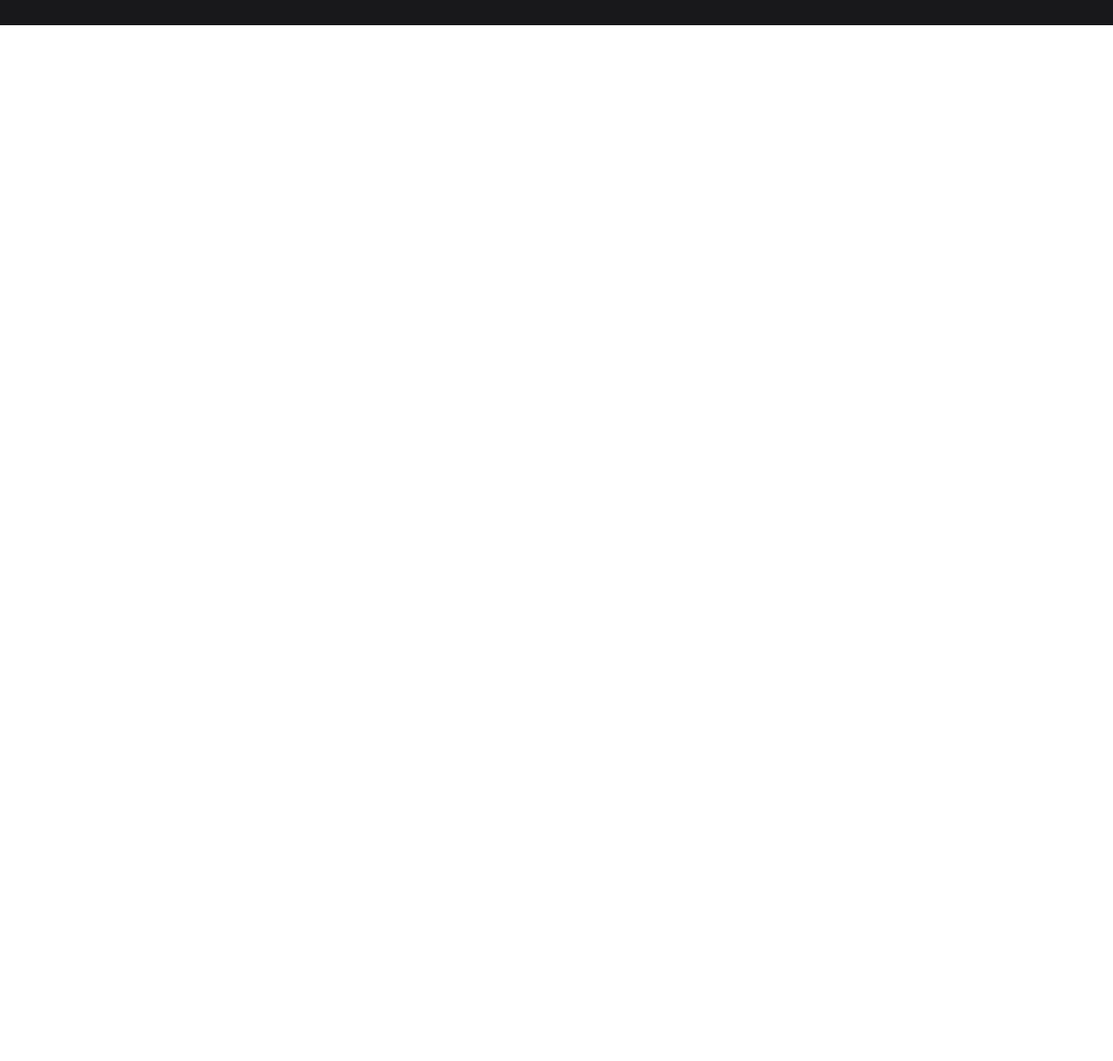
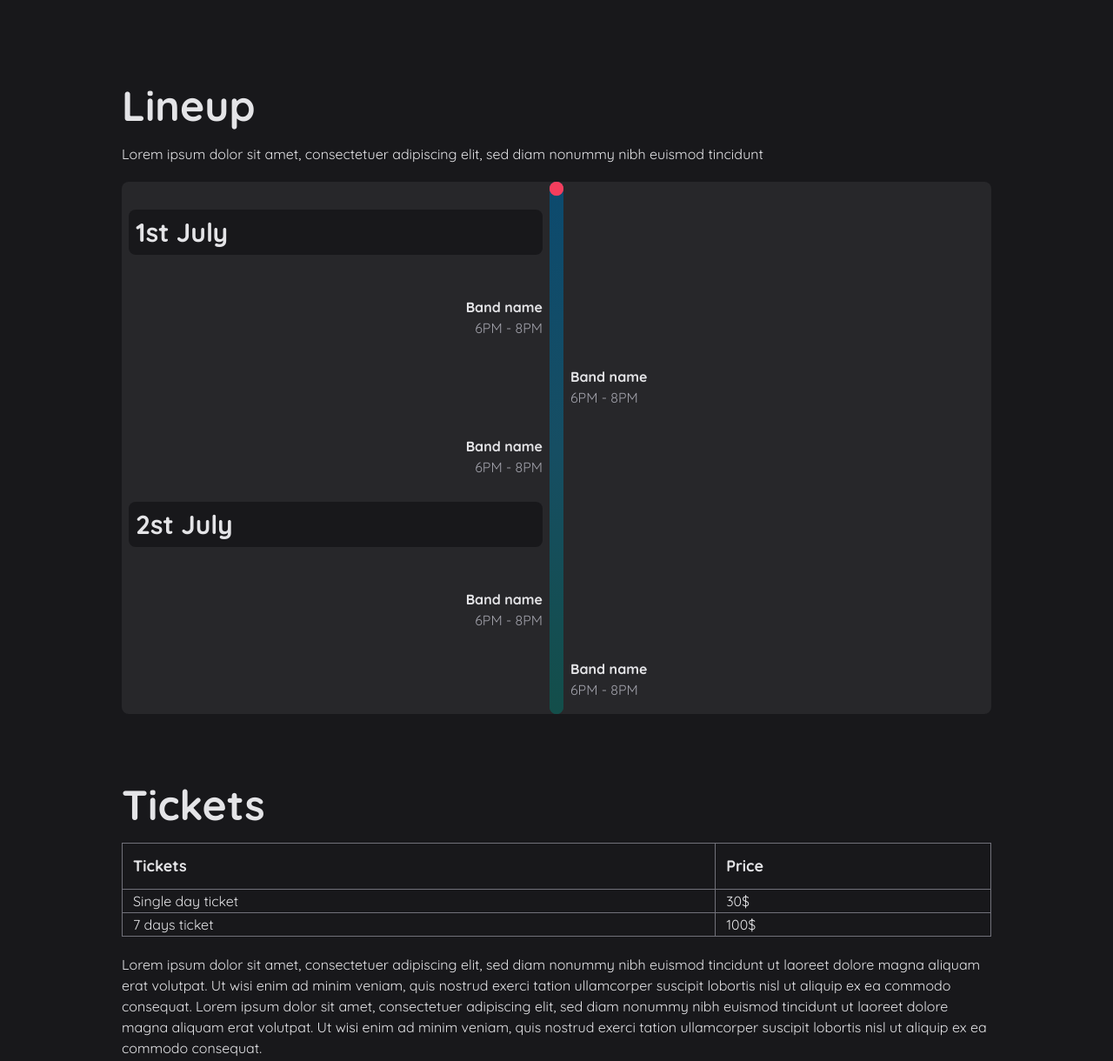
Before and after one commit to rezasfv/Tailwind-CSS, a website: page src/index.html in a window 1280 px wide. Shown: the part 1286-2506 px from the top of the page at 87% size. Before the commit the page ends 1315 px from the top, so only its background shows below. Drawn offline with Linux system fonts and the light colour scheme.

Commit message:
Building the tickets & lineup timeline sections

```diff
--- a/src/index.html
+++ b/src/index.html
@@ -41,7 +41,7 @@
     <main class="bg-zinc-200 dark:bg-zinc-900">
       <header class="text-zinc-200">
 
-        <div id="dark-mode-toggle" class="fixed top-24 right-0 inline-block w-12 cursor-pointer rounded-l-lg bg-zinc-900 dark:bg-zinc-200 text-zinc-200 dark:text-zinc-900 p-2 text-3xl">
+        <div id="dark-mode-toggle" class="z-10 fixed top-24 right-0 inline-block w-12 cursor-pointer rounded-l-lg bg-zinc-900 dark:bg-zinc-200 text-zinc-200 dark:text-zinc-900 p-2 text-3xl">
           <i class="fa-solid fa-sun dark:hidden"></i>
           <i class="fa-solid fa-moon hidden dark:inline"></i>
         </div>
@@ -191,6 +191,81 @@
           </div>
         </div>
 
+
+
+        <h2 class="mt-20 mb-5">Lineup</h2>
+        <p>Lorem ipsum dolor sit amet, consectetuer adipiscing elit, sed diam nonummy nibh euismod tincidunt</p>
+        <div class="bg-gray-200 dark:bg-zinc-800 text-zinc-900 dark:text-zinc-200 mt-5 py-4 px-2 relative rounded-lg">
+          <div class="absolute top-0 left-1/2 w-4 ml-[-8px] h-full rounded-full bg-gradient-to-b from-sky-900 via-cyan-900 to-teal-900"></div>
+          <div class="grid grid-cols-2 gap-8">
+            <div><h4 class="my-4 rounded-lg p-2 bg-zinc-300 dark:bg-zinc-900 text-zinc-900 dark:text-zinc-200">1st July</h4></div>
+            <div></div>
+            <div class="text-right">
+              <div class="font-bold">Band name</div>
+              <div class="text-zinc-400">6PM - 8PM</div>
+            </div>
+            <div></div>
+            <div></div>
+            <div class="text-left">
+              <div class="font-bold">Band name</div>
+              <div class="text-zinc-400">6PM - 8PM</div>
+            </div>
+            <div class="text-right">
+              <div class="font-bold">Band name</div>
+              <div class="text-zinc-400">6PM - 8PM</div>
+            </div>
+          </div>
+
+
+          <div class="absolute top-0 left-1/2 w-4 ml-[-8px] h-full rounded-full bg-gradient-to-b from-sky-900 via-cyan-900 to-teal-900">
+            <div class="sticky top-1/2">
+              <div class="relative h-4 w-4">
+                <div class="absolute bg-rose-500 h-4 w-4 rounded-full animate-ping opacity-75"></div>
+                <div class="bg-rose-500 h-4 w-4 rounded-full"></div>
+              </div>
+            </div>
+          </div>
+          <div class="grid grid-cols-2 gap-8">
+            <div><h4 class="my-4 rounded-lg p-2 mt-7 bg-zinc-300 dark:bg-zinc-900 text-zinc-900 dark:text-zinc-200">2st July</h4></div>
+            <div></div>
+            <div class="text-right">
+              <div class="font-bold">Band name</div>
+              <div class="text-zinc-400">6PM - 8PM</div>
+            </div>
+            <div></div>
+            <div></div>
+            <div class="text-left">
+              <div class="font-bold">Band name</div>
+              <div class="text-zinc-400">6PM - 8PM</div>
+            </div>
+
+          </div>
+
+
+        </div>
+
+
+
+        <h2 class="mt-20 mb-5">Tickets</h2>
+        <table class="mt-5 table w-full border border-zinc-500 border-collapse">
+            <thead class="text-lg font-bold">
+              <td class="border border-zinc-500 p-3">Tickets</td>
+              <td class="border border-zinc-500 p-3">Price</td>
+            </thead>
+            <tbody>
+              <tr>
+                <td class="border border-zinc-500 px-3">Single day ticket</td>
+                <td class="border border-zinc-500 px-3">30$</td>
+              </tr>
+
+              <tr>
+                <td class="border border-zinc-500 px-3">7 days ticket</td>
+                <td class="border border-zinc-500 px-3">100$</td>
+              </tr>
+            </tbody>
+        </table>
+        <p class="my-5">Lorem ipsum dolor sit amet, consectetuer adipiscing elit, sed diam nonummy nibh euismod tincidunt ut laoreet dolore magna aliquam erat volutpat. Ut wisi enim ad minim veniam, quis nostrud exerci tation ullamcorper suscipit lobortis nisl ut aliquip ex ea commodo consequat. Lorem ipsum dolor sit amet, consectetuer adipiscing elit, sed diam nonummy nibh euismod tincidunt ut laoreet dolore magna aliquam erat volutpat. Ut wisi enim ad minim veniam, quis nostrud exerci tation ullamcorper suscipit lobortis nisl ut aliquip ex ea commodo consequat.        </p>
+
       </div>
     </main>
   </body>
```
Also changed, not shown: dist/output.css.
